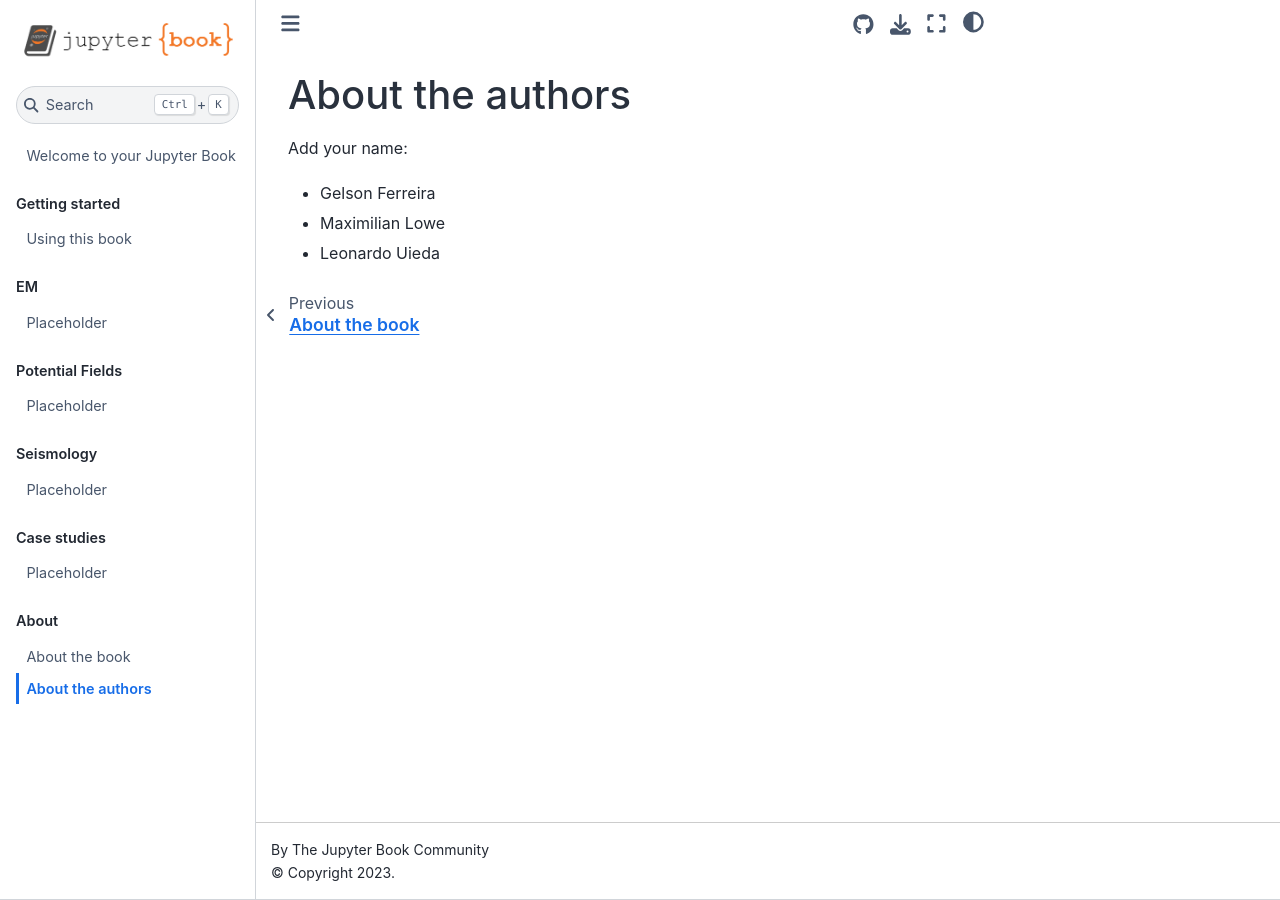
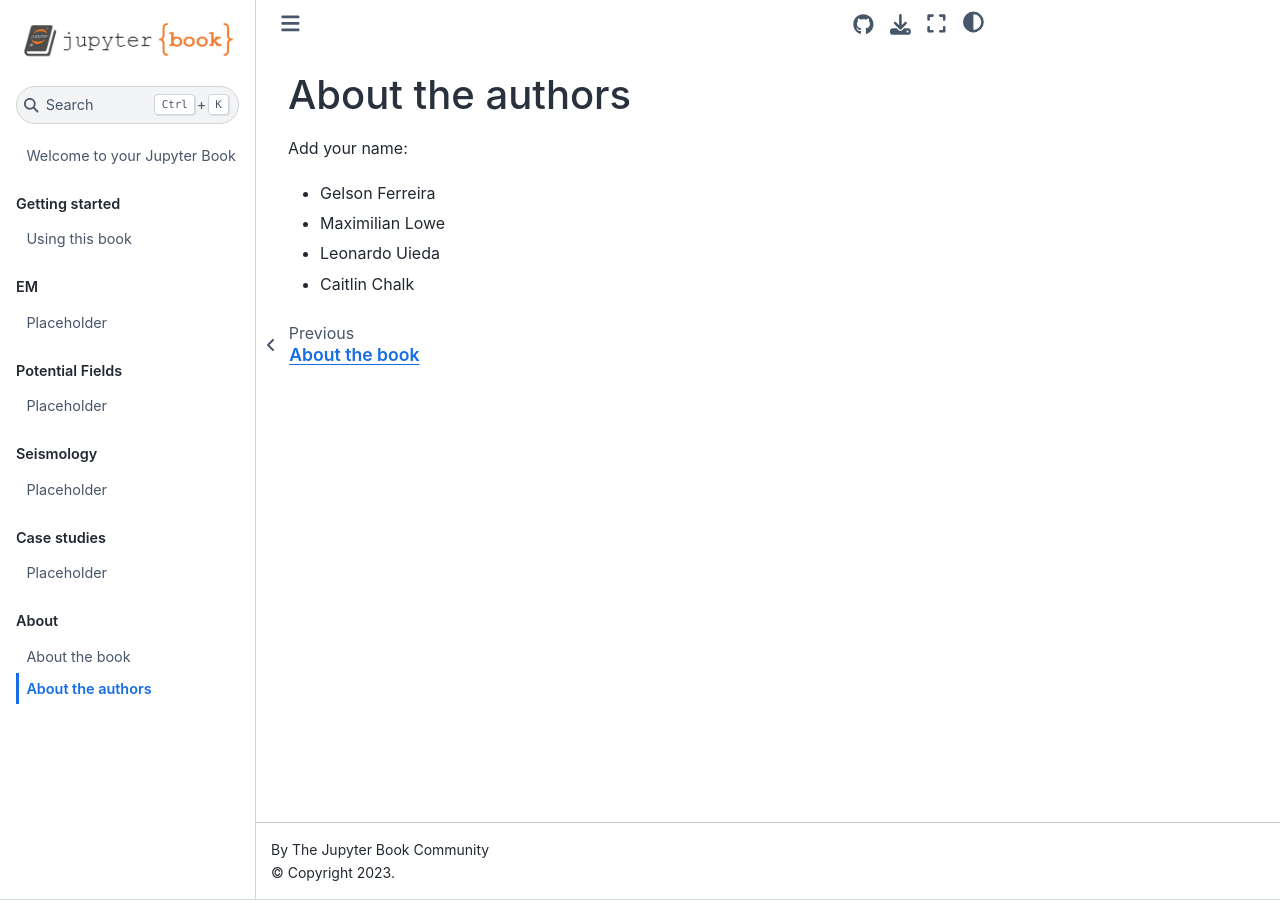
Before and after one commit to GeophysicsLibrary/applied-geophysics, a Jupyter Book: the page built from about/authors.md, in a window 1280 px wide. Built offline with Jupyter Book 1.0.4 settings and Sphinx 7.4.7 and the Sphinx Book theme 1.1.4, drawn with Linux system fonts in a browser that asks for light colours; pages that are not in the unit, such as notebooks, are missing from menus.

Commit message:
adding my name (#11)

```diff
--- a/about/authors.md
+++ b/about/authors.md
@@ -5,3 +5,4 @@ Add your name:
 * Gelson Ferreira
 * Maximilian Lowe
 * Leonardo Uieda
+* Caitlin Chalk
```
